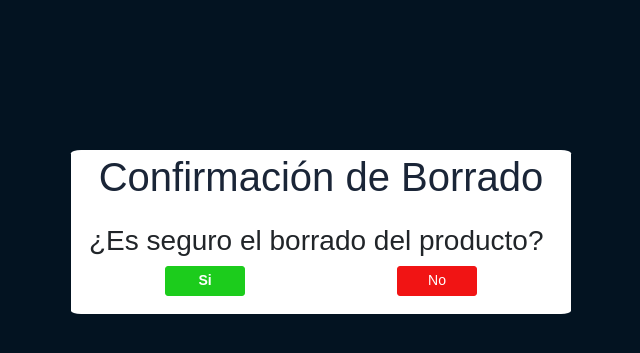
After one commit to Markete9000/PDAW, a PHP site: page /Controller/confirmacionBorrado.php?codigo= in a window 1280 px wide. The commit adds this page. Shown: the top 353 px of the page, without its empty margins (319-959 px from the left). Run offline with PHP 8.4, Linux system fonts and the light colour scheme; tables that the repository leaves empty or names only in its code hold one stand-in row (values such as "Sample post"); some libraries are stand-ins or nearby versions.

Commit message:
25/05/2020

```diff
--- /dev/null
+++ b/PDAW/Controller/confirmacionBorrado.php
@@ -0,0 +1,10 @@
+<?php
+    include '../Model/Producto.php';
+    if (isset($_POST['codigo'])) {
+        $codigo = $_POST['codigo'];
+    }
+    if (isset($_GET['codigo'])) {
+        $codigo = $_GET['codigo'];
+    }
+    include '../View/confirmacionBorrado.php';
+?>
--- a/PDAW/Model/Producto.php
+++ b/PDAW/Model/Producto.php
@@ -83,9 +83,9 @@ class Producto{
         $conexion->exec($borrado);
     }
 
-    public function update($codigo){
+    public function update(){
         $conexion = ayoDB::connectDB();
-        $modificado = "UPDATE producto SET nombre='".$this->nombre."', descripcion='".$this->descripcion."', precio='".$this->precio."', stock='".$this->stock."', imagen='".$this->imagen."', tipo='".$this->tipo."', WHERE codigo='".$codigo."'";
+        $modificado = "UPDATE producto SET nombre='".$this->nombre."', descripcion='".$this->descripcion."', precio='".$this->precio."', stock='".$this->stock."', tipo='".$this->tipo."' WHERE codigo='".$this->codigo."'";
         $conexion->exec($modificado);
     }
 
@@ -128,6 +128,16 @@ class Producto{
         return $data['productos'];
     }
 
+    public static function getProductosByFiltro($filtro){
+        $conexion = ayoDB::connectDB();
+        $consulta = $conexion->query("SELECT * FROM producto WHERE nombre LIKE '%".$filtro."%' OR codigo LIKE '%".$filtro."%'");
+        $data['productos'] = [];
+        while ($productos = $consulta->fetchObject()) {
+            $data['productos'][] = new Producto($productos->codigo, $productos->nombre, $productos->descripcion, $productos->precio, $productos->stock, $productos->imagen, $productos->tipo);
+        }
+        return $data['productos'];
+    }
+
     public static function getProductosWithLimit($limite){
         $conexion = ayoDB::connectDB();
         $consulta = $conexion->query("SELECT * FROM producto LIMIT ".$limite.",5");
--- /dev/null
+++ b/PDAW/View/confirmacionBorrado.php
@@ -0,0 +1,40 @@
+<!DOCTYPE html>
+<html lang="es">
+<head>
+	<meta charset="UTF-8">
+	<meta name="viewport" content="width=device-width, user-scalable=yes, initial-scale=1.0, maximum-scale=3.0, minimum-scale=1.0">
+    <link rel="stylesheet" href="https://use.fontawesome.com/releases/v5.6.3/css/all.css" >
+    <link rel="stylesheet" href="../View/css/formProducto.css">
+    <link rel="stylesheet" href="https://maxcdn.bootstrapcdn.com/bootstrap/4.4.1/css/bootstrap.min.css">
+    <script src="https://ajax.googleapis.com/ajax/libs/jquery/3.4.1/jquery.min.js"></script>
+    <script src="https://cdnjs.cloudflare.com/ajax/libs/popper.js/1.16.0/umd/popper.min.js"></script>
+    <script src="https://maxcdn.bootstrapcdn.com/bootstrap/4.4.1/js/bootstrap.min.js"></script>
+</head>
+<body class="body">
+
+    <form class="formulario" action="../Controller/borraProducto.php" method="post">
+
+        <h1>Confirmación de Borrado</h1>
+
+        <div class="contenedor">
+
+            <h3>¿Es seguro el borrado del producto?</h3>
+
+            <div class="formularios">
+                <form action="../Controller/borraProducto.php" method="post">
+                    <input type="hidden" name="confirmacion">
+                    <input type="hidden" name="codigo" value="<?=$codigo?>">
+                    <input class="afirmacion" type="submit" value="Si">
+                </form>
+
+                <form action="../Controller/gestion_productos.php" method="post">
+                    <input class="borrar" type="submit" value="No">
+                </form>
+            </div>
+
+        </div>
+
+    </form>
+
+</body>
+</html>
--- a/PDAW/View/css/formProducto.css
+++ b/PDAW/View/css/formProducto.css
@@ -113,6 +113,55 @@ p{
     /* color: rgb(105, 103, 103); */
 }
 
+.formularios{
+    display: flex;
+    justify-content: space-around;
+}
+
+.afirmacion{
+    width: 80px;
+    height: 30px;
+    border-radius: 3px;
+    border: 1px solid rgb(28, 204, 28);
+    background: rgb(28, 204, 28);
+    color: white;
+    transition-duration: 200ms;
+    font-size: 14px;
+    font-weight: bold;
+    transition-duration: 200ms;
+}
+
+.afirmacion:hover{
+    font-weight: bold;
+    transition-duration: 500ms;
+    border-radius: 10px;
+    border: 1px solid rgb(28, 204, 28);
+    background: white;
+    color: rgb(28, 204, 28);
+    font-size: 16px;
+}
+
+.borrar{
+    width: 80px;
+    height: 30px;
+    border-radius: 3px;
+    border: 1px solid rgb(241, 20, 20);
+    background: rgb(241, 20, 20);
+    color: white;
+    font-size: 14px;
+    transition-duration: 200ms;
+}
+
+.borrar:hover{
+    font-weight: bold;
+    transition-duration: 500ms;
+    border-radius: 10px;
+    border: 1px solid rgb(241, 20, 20);
+    background: white;
+    font-size: 16px;
+    color: rgb(241, 20, 20);
+}
+
 @media(min-width:768px)
 {
     .formulario{
```
Also changed, not shown: PDAW/Controller/borraProducto.php (added, +12 -0 lines), PDAW/Controller/formProducto.php (+14 -1 lines), PDAW/Controller/gestion_productos.php (+11 -0 lines), PDAW/Controller/modificaProducto.php (added, +16 -0 lines), PDAW/View/css/gestion.css (+36 -5 lines), PDAW/View/formModProducto.php (added, +75 -0 lines), PDAW/View/gestion_productos.php (+15 -4 lines).
